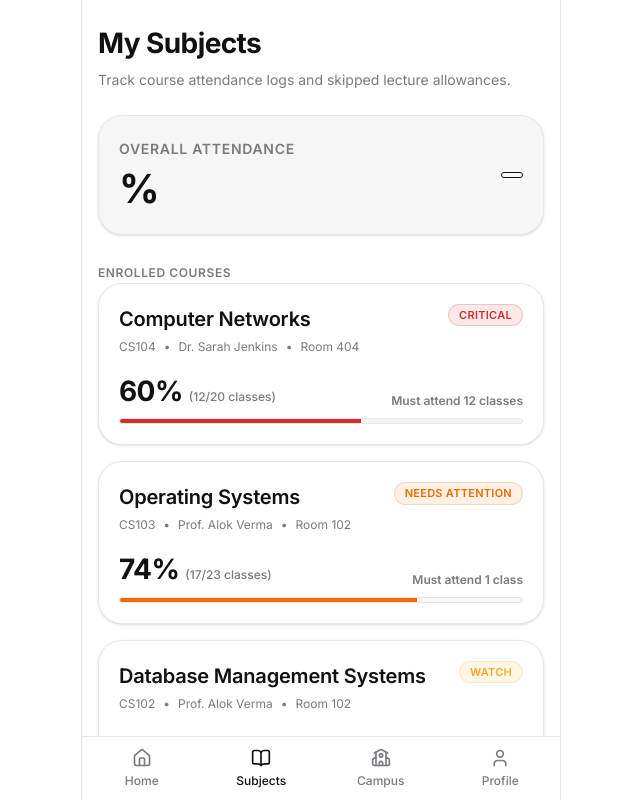
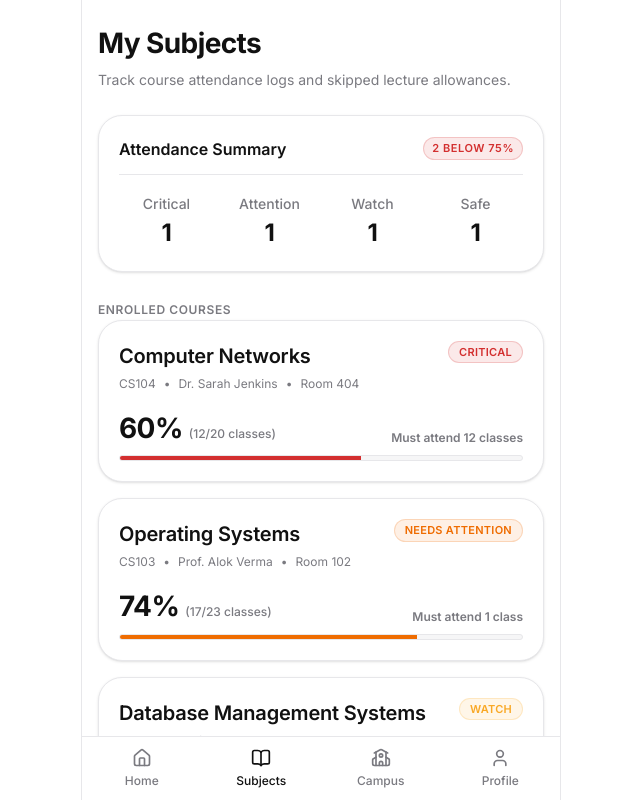
Before and after one commit to liyan-nk/kairo, a React (Vite) app in the folder frontend/: page /subjects in a window 1280 px wide. Shown: the top 800 px of the page, without its empty margins (319-959 px from the left). Built offline with nearby package versions, Linux system fonts and the light colour scheme.

Commit message:
feat: implement subjects attendance summary header

```diff
--- a/frontend/src/features/subjects/SubjectsPage.tsx
+++ b/frontend/src/features/subjects/SubjectsPage.tsx
@@ -4,7 +4,6 @@ import Skeleton from '../../components/Skeleton'
 import useSubjects from './hooks/useSubjects'
 import { deriveSubjectsViewModel } from './utils/subjectViewModel'
 import SubjectsEmptyState from './components/SubjectsEmptyState'
-import AttendanceBadge from './components/AttendanceBadge'
 import SubjectList from './components/SubjectList'
 
 /**
@@ -65,16 +64,48 @@ export const SubjectsPage: React.FC = () => {
       </header>
 
       {/* Main Overall Percentage Header summary card */}
-      <section className="p-5 bg-surface-secondary border border-border-card rounded-large flex items-center justify-between shadow-sm">
-        <div className="space-y-1">
-          <Typography variant="caption" color="secondary" weight="semibold" className="uppercase tracking-wider">
-            Overall Attendance
+      <section className="p-5 bg-surface border border-border-card rounded-large space-y-4 shadow-sm">
+        <div className="flex items-center justify-between border-b border-border-card pb-3">
+          <Typography variant="body" weight="semibold">
+            Attendance Summary
           </Typography>
-          <Typography variant="display" weight="bold" className="leading-none mt-1 block">
-            {viewModel.overallPercentage}%
-          </Typography>
+          {viewModel.belowThresholdCount > 0 ? (
+            <span className="px-2 py-0.5 rounded-pill bg-attendance-red/10 border border-attendance-red/20 text-attendance-red text-[11px] font-semibold uppercase tracking-wider">
+              {viewModel.belowThresholdCount} Below 75%
+            </span>
+          ) : (
+            <span className="px-2 py-0.5 rounded-pill bg-attendance-green/10 border border-attendance-green/20 text-attendance-green text-[11px] font-semibold uppercase tracking-wider">
+              All Safe
+            </span>
+          )}
         </div>
-        <AttendanceBadge status={viewModel.overallStatus} label={viewModel.overallStatusLabel} />
+
+        <div className="grid grid-cols-4 gap-2 text-center">
+          <div className="space-y-1">
+            <Typography variant="caption" color="secondary" weight="medium">Critical</Typography>
+            <Typography variant="h3" weight="bold" className="text-attendance-red block">
+              {viewModel.criticalCount}
+            </Typography>
+          </div>
+          <div className="space-y-1">
+            <Typography variant="caption" color="secondary" weight="medium">Attention</Typography>
+            <Typography variant="h3" weight="bold" className="text-attendance-orange block">
+              {viewModel.attentionCount}
+            </Typography>
+          </div>
+          <div className="space-y-1">
+            <Typography variant="caption" color="secondary" weight="medium">Watch</Typography>
+            <Typography variant="h3" weight="bold" className="text-attendance-yellow block">
+              {viewModel.watchCount}
+            </Typography>
+          </div>
+          <div className="space-y-1">
+            <Typography variant="caption" color="secondary" weight="medium">Safe</Typography>
+            <Typography variant="h3" weight="bold" className="text-attendance-green block">
+              {viewModel.safeCount}
+            </Typography>
+          </div>
+        </div>
       </section>
 
       {/* Course Cards Grid */}
```
